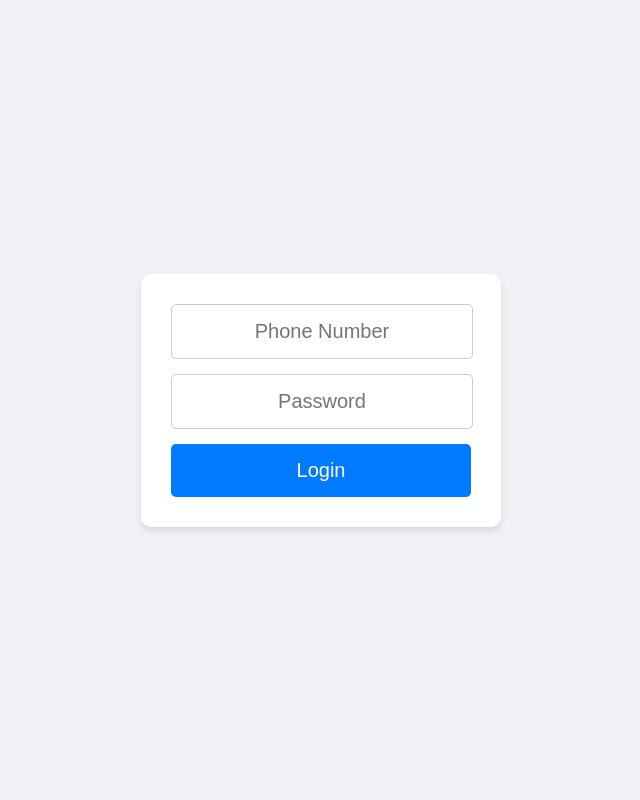
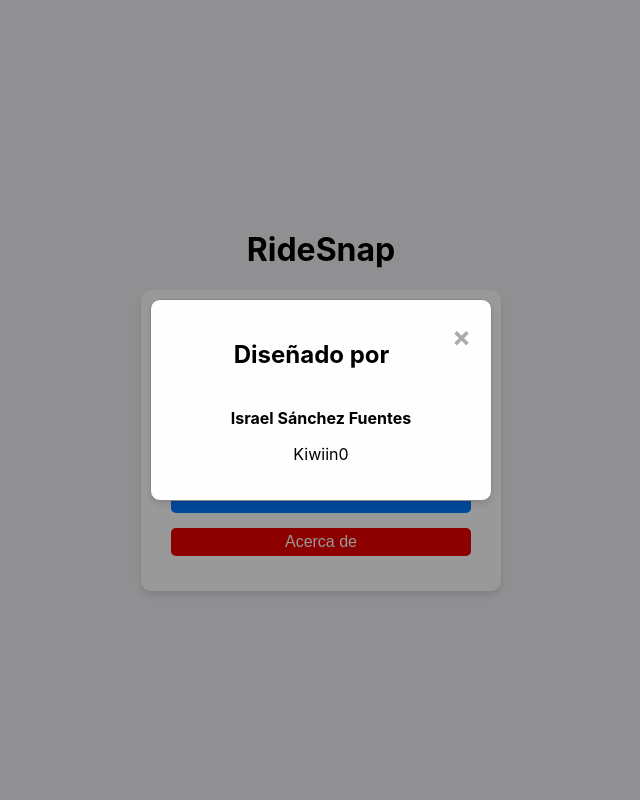
Before and after one commit to 0niiwiK/djandoWebProject, a Django app: page /login/ in a window 1280 px wide. Shown: the whole page, without its empty margins (319-959 px from the left). Run offline with Django 4.2, Linux system fonts and the light colour scheme.

Commit message:
Added almost all

```diff
--- a/myproject/carapp/templates/carapp/login.html
+++ b/myproject/carapp/templates/carapp/login.html
@@ -57,6 +57,7 @@
             width: 100%;
             padding: 15px 20px;
             background-color: #007aff;
+            margin-bottom: 15px;
             color: white;
             border: none;
             border-radius: 5px;
@@ -70,9 +71,65 @@
         .login-container button:hover {
             background-color: #005bb5;
         }
+        #acercade {
+            width: 100%;
+            padding: 5px 20px;
+            background-color: #ea0000;
+            margin-bottom: 5px;
+            color: white;
+            border: none;
+            border-radius: 5px;
+            font-size: 16px;
+            cursor: pointer;
+            display: flex;
+            align-items: center;
+            justify-content: center;
+            transition: background-color 0.2s ease;
+        }
+        #acercade:hover {
+            background-color: #ab0000;
+        }
+        /* Modal styles */
+        .modal {
+            display: none;
+            position: fixed;
+            z-index: 1;
+            left: 0;
+            top: 0;
+            width: 100%;
+            height: 100%;
+            overflow: auto;
+            background-color: rgba(0, 0, 0, 0.4);
+            display: flex;
+            justify-content: center;
+            align-items: center;
+        }
+        .modal-content {
+            background-color: #fefefe;
+            padding: 20px;
+            border: 1px solid #888;
+            width: 80%;
+            max-width: 300px;
+            border-radius: 10px;
+            box-shadow: 0 4px 6px rgba(0, 0, 0, 0.1);
+            text-align: center;
+        }
+        .close {
+            color: #aaa;
+            float: right;
+            font-size: 28px;
+            font-weight: bold;
+        }
+        .close:hover,
+        .close:focus {
+            color: black;
+            text-decoration: none;
+            cursor: pointer;
+        }
     </style>
 </head>
 <body>
+<h1>RideSnap</h1>
 <div class="container">
     <div class="login-container">
         <form method="post" action="{% url 'login' %}">
@@ -80,8 +137,51 @@
             <input type="text" name="username" placeholder="Phone Number" required>
             <input type="password" name="password" placeholder="Password" required>
             <button type="submit">Login</button>
+            <button id="acercade" type="button">Acerca de</button>
         </form>
     </div>
 </div>
+
+<!-- The Modal -->
+<div id="myModal" class="modal">
+    <div class="modal-content">
+        <span class="close">&times;</span>
+        <h2>Diseñado por</h2>
+        <br>
+        <b>Israel Sánchez Fuentes</b>
+        <br>
+        <p>Kiwiin0</p>
+
+
+    </div>
+</div>
+
+<script>
+    // Get the modal
+    var modal = document.getElementById("myModal");
+
+    // Get the button that opens the modal
+    var btn = document.getElementById("acercade");
+
+    // Get the <span> element that closes the modal
+    var span = document.getElementsByClassName("close")[0];
+
+    // When the user clicks the button, open the modal
+    btn.onclick = function() {
+        modal.style.display = "flex";
+    }
+
+    // When the user clicks on <span> (x), close the modal
+    span.onclick = function() {
+        modal.style.display = "none";
+    }
+
+    // When the user clicks anywhere outside of the modal, close it
+    window.onclick = function(event) {
+        if (event.target == modal) {
+            modal.style.display = "none";
+        }
+    }
+</script>
 </body>
 </html>
```
